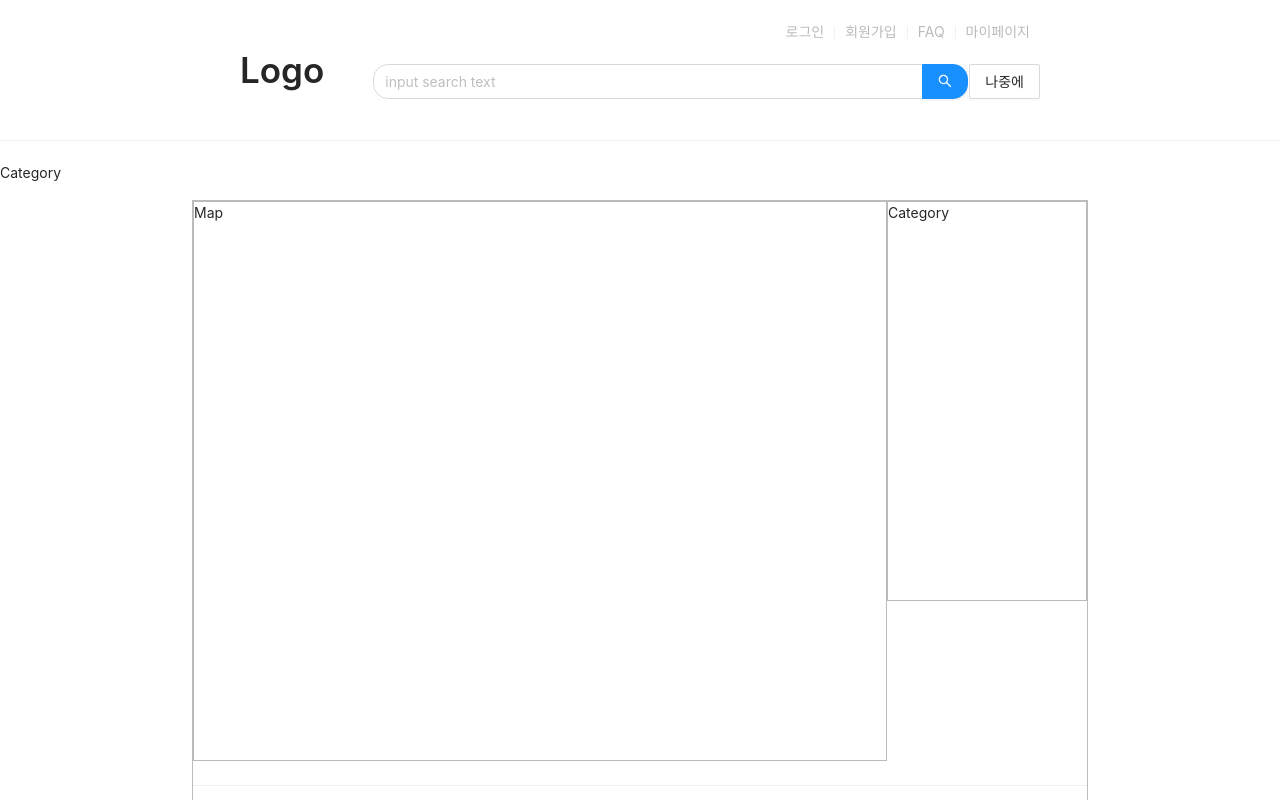
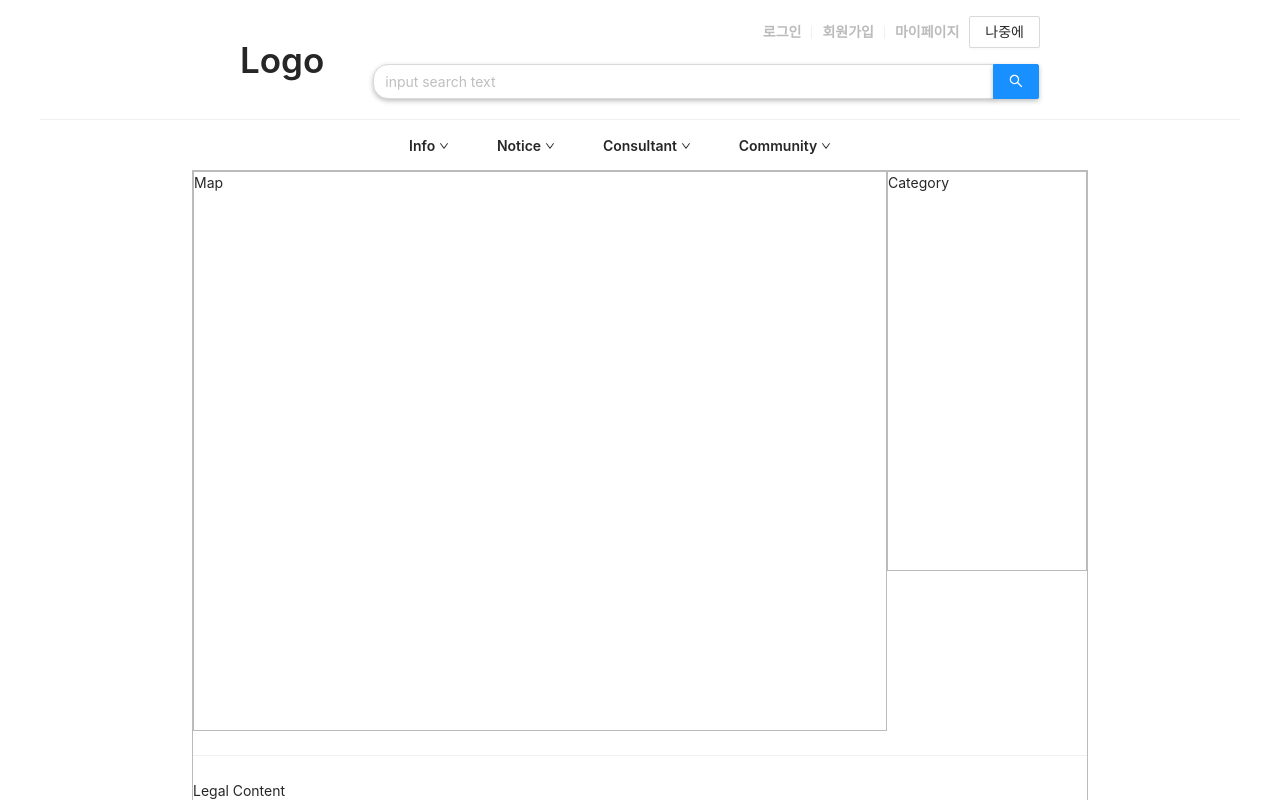
Before and after one commit to dhyoo99/goodjob, a React (Create React App) app in the folder frontend/: page / in a window 1280 px wide. Shown: the top 800 px of the page. Built offline with nearby package versions, Linux system fonts and the light colour scheme.

Commit message:
Build responsive

```diff
--- a/frontend/src/components/HeaderCom/HeaderCom.jsx
+++ b/frontend/src/components/HeaderCom/HeaderCom.jsx
@@ -1,8 +1,10 @@
 import React from 'react';
 import { Divider, Input, Typography, Dropdown, Button, Menu } from 'antd';
+import { UserOutlined, MenuOutlined } from '@ant-design/icons';
 
 import './HeaderCom.scss';
 import Logo from '../Logo/Logo';
+import MenuBar from './MenuBar/MenuBar';
 
 const { Link } = Typography;
 const { Search } = Input;
@@ -19,7 +21,7 @@ const Header = () => {
   // Logo
   // InputBar
   // Links
-  // TODO: langButton
+  // langButton
   // TODO: Category
 
   return (
@@ -34,24 +36,31 @@ const Header = () => {
             <Divider type="vertical" />
             <Link href="https://github.com/dhyoo99/goodjob/">회원가입</Link>
             <Divider type="vertical" />
-            <Link href="https://github.com/dhyoo99/goodjob/">FAQ</Link>
-            <Divider type="vertical" />
             <Link href="https://github.com/dhyoo99/goodjob/">마이페이지</Link>
-          </div>
-          <div className="header__inputNbtn">
-            <Search
-              className="header__inputBar"
-              placeholder="input search text"
-              enterButton
-            />
             <Dropdown placement="bottomCenter" arrow overlay={langMenu}>
               <Button>나중에</Button>
             </Dropdown>
           </div>
+          <div className="header__btnContainer">
+            <Button className="header__menu">
+              <MenuOutlined />
+            </Button>
+            <Logo />
+            <Button className="header__userInfo">
+              <UserOutlined />
+            </Button>
+          </div>
+          <Search
+            className="header__inputBar"
+            placeholder="input search text"
+            enterButton
+          />
         </div>
       </div>
       <Divider />
-      <div className="header__bottom">Category</div>
+      <div className="header__bottom">
+        <MenuBar />
+      </div>
     </div>
   );
 };
--- a/frontend/src/components/HeaderCom/HeaderCom.scss
+++ b/frontend/src/components/HeaderCom/HeaderCom.scss
@@ -1,7 +1,16 @@
 .header {
   height: 100%;
+  margin: 0 40px;
+  @media (max-width: 479px) {
+    margin: 0 15px;
+  }
   .ant-divider {
     margin: 0;
+  }
+  .ant-divider-horizontal {
+    @media (max-width: 479px) {
+      display: none;
+    }
   }
   .header__top {
     display: flex;
@@ -10,6 +19,9 @@
     max-width: 800px;
     margin: 0 auto;
     .header__top__left {
+      @media (max-width: 768px) {
+        display: none;
+      }
       flex: 0.2;
     }
     .header__top__right {
@@ -20,18 +32,29 @@
       .header__links {
         align-self: flex-end;
         width: fit-content;
+        @media (max-width: 479px) {
+          display: none;
+        }
         .ant-typography {
           margin: 0 10px;
           color: #bbb;
+          font-weight: 600;
           &:hover {
             color: black;
           }
         }
       }
-      .header__inputNbtn {
+      .header__btnContainer {
         display: flex;
-        .ant-dropdown-trigger {
-          height: 35px;
+        justify-content: space-between;
+        align-items: center;
+        height: 64px;
+        @media (min-width: 479px) {
+          display: none;
+        }
+        .header__userInfo {
+          width: 50px;
+        }
       }
       .ant-input,
       .ant-input-search-button {
@@ -39,15 +62,31 @@
       }
       .ant-input {
         border-radius: 15px 0 0 15px;
+        box-shadow: 0px 2px 5px 0px rgba(0, 0, 0, 0.26);
       }
       .ant-input-search-button {
         border-radius: 0 15px 15px 0;
-        }
+        box-shadow: 0px 2px 5px 0px rgba(0, 0, 0, 0.26);
       }
     }
   }
   .header__bottom {
     height: 30%;
     margin: 0 auto;
+    display: flex;
+    justify-content: center;
+    @media (max-width: 479px) {
+      display: none;
+      height: 0px;
+    }
+    .ant-space {
+      .ant-space-item {
+        padding-right: 40px;
+        cursor: pointer;
+        @media (max-width: 768px) {
+          padding-right: 10px;
         }
       }
+    }
+  }
+}
--- /dev/null
+++ b/frontend/src/components/HeaderCom/MenuBar/MenuBar.jsx
@@ -0,0 +1,75 @@
+import React from 'react';
+import { Space, Dropdown, Menu } from 'antd';
+import { DownOutlined } from '@ant-design/icons';
+
+import './MenuBar.scss';
+
+const Category = () => {
+  const infoMenu = (
+    <Menu>
+      <Menu.Item>
+        <a href="https://github.com/dhyoo99/goodjob">공지사항</a>
+      </Menu.Item>
+      <Menu.Item>
+        <a href="https://github.com/dhyoo99/goodjob">공지사항</a>
+      </Menu.Item>
+    </Menu>
+  );
+  const noticeMenu = (
+    <Menu>
+      <Menu.Item>
+        <a href="https://github.com/dhyoo99/goodjob">공지사항</a>
+      </Menu.Item>
+      <Menu.Item>
+        <a href="https://github.com/dhyoo99/goodjob">공지사항</a>
+      </Menu.Item>
+    </Menu>
+  );
+  const legalMenu = (
+    <Menu>
+      <Menu.Item>
+        <a href="https://github.com/dhyoo99/goodjob">FAQ</a>
+      </Menu.Item>
+      <Menu.Item>
+        <a href="https://github.com/dhyoo99/goodjob">공지사항</a>
+      </Menu.Item>
+    </Menu>
+  );
+  const communityMenu = (
+    <Menu>
+      <Menu.Item>
+        <a href="https://github.com/dhyoo99/goodjob">공지사항</a>
+      </Menu.Item>
+      <Menu.Item>
+        <a href="https://github.com/dhyoo99/goodjob">공지사항</a>
+      </Menu.Item>
+    </Menu>
+  );
+
+  return (
+    <Space className="menuBar">
+      <Dropdown overlay={infoMenu}>
+        <div>
+          Info <DownOutlined />
+        </div>
+      </Dropdown>
+      <Dropdown overlay={noticeMenu}>
+        <div>
+          Notice <DownOutlined />
+        </div>
+      </Dropdown>
+      <Dropdown overlay={legalMenu}>
+        <div>
+          Consultant <DownOutlined />
+        </div>
+      </Dropdown>
+      <Dropdown overlay={communityMenu}>
+        <div>
+          Community <DownOutlined />
+        </div>
+      </Dropdown>
+    </Space>
+  );
+};
+
+export default Category;
--- /dev/null
+++ b/frontend/src/components/HeaderCom/MenuBar/MenuBar.scss
@@ -0,0 +1,4 @@
+.menuBar {
+  line-height: 50px;
+  font-weight: 600;
+}
--- a/frontend/src/components/Logo/Logo.scss
+++ b/frontend/src/components/Logo/Logo.scss
@@ -1,4 +1,5 @@
 .Logo {
   font-size: 35px;
   font-weight: 600;
+  cursor: pointer;
 }
--- a/frontend/src/hoc/PageLayout/PageLayout.scss
+++ b/frontend/src/hoc/PageLayout/PageLayout.scss
@@ -3,13 +3,19 @@
   background-color: white;
   .ant-layout-header {
     background-color: white;
-    height: 200px;
+    height: 170px;
     padding: 0;
+    @media (max-width: 479px) {
+      height: 120px;
+    }
   }
   .ant-layout-content {
     height: 100%;
     width: 70vw;
     margin: 0 auto;
     border: 1px solid #bbb;
+    @media (max-width: 479px) {
+      width: 85vw;
+    }
   }
 }
```
Also changed, not shown: frontend/.eslintrc.json. Lines whose indentation alone changed are shown as unchanged.
